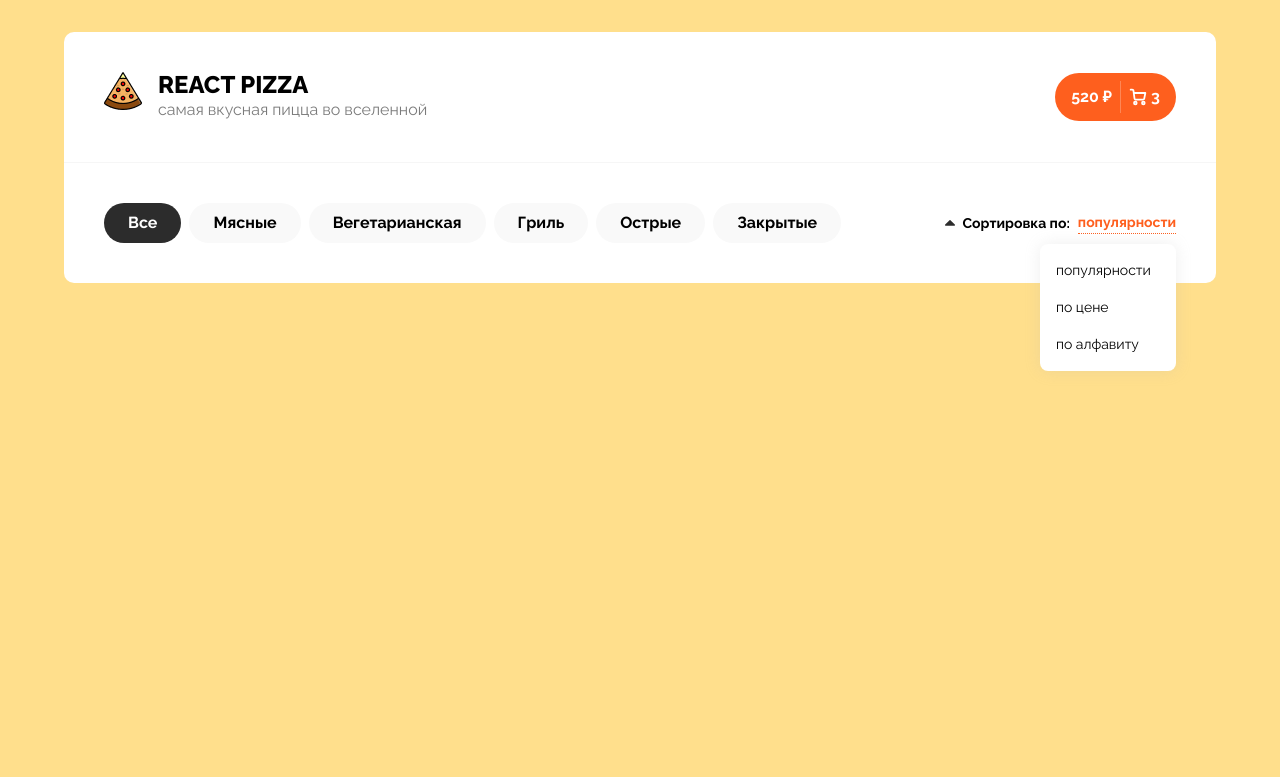
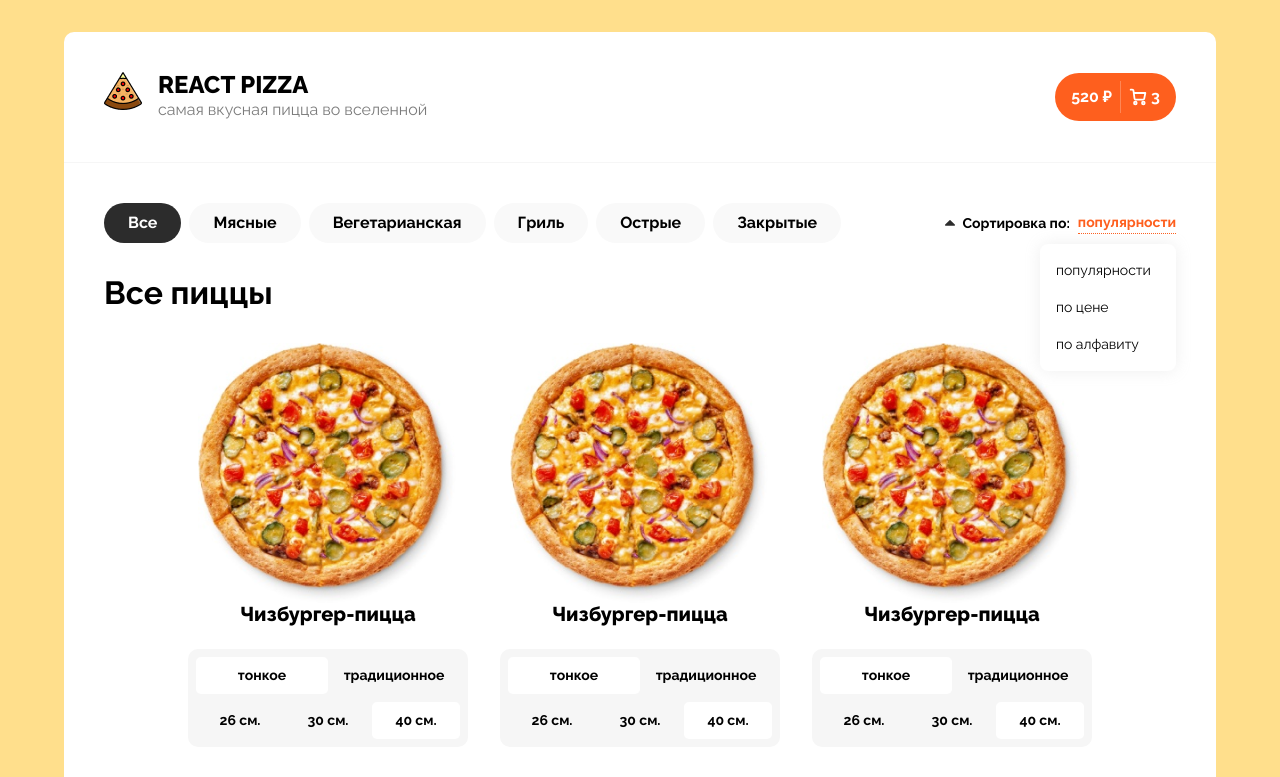
Before and after one commit to beckyuldashev/react-pizza, a React (Create React App) app: page / in a window 1280 px wide. Shown: the top 777 px of the page. Built offline with nearby package versions, Linux system fonts and the light colour scheme.

Commit message:
markup card component

```diff
--- /dev/null
+++ b/src/components/PizzaCard/PizzaCard.jsx
@@ -0,0 +1,27 @@
+import pizza from "../../assets/img/pizza.png";
+
+import cl from "./PizzaCard.module.css";
+
+const PizzaCard = () => {
+  return (
+    <div className={cl.card}>
+      <img className={cl.img} src={pizza} alt="pizza" />
+      <div className={cl.info}>
+        <h3 className={cl.title}>Чизбургер-пицца</h3>
+        <div className={cl.variants}>
+          <ul className={cl.list}>
+            <li className={cl.item + " " + cl.active}>тонкое</li>
+            <li className={cl.item}>традиционное</li>
+          </ul>
+          <ul className={cl.list}>
+            <li className={cl.item}>26 см.</li>
+            <li className={cl.item}>30 см.</li>
+            <li className={cl.item + " " + cl.active}>40 см.</li>
+          </ul>
+        </div>
+      </div>
+    </div>
+  );
+};
+
+export default PizzaCard;
--- /dev/null
+++ b/src/components/PizzaCard/PizzaCard.module.css
@@ -0,0 +1,46 @@
+.card {
+  text-align: center;
+}
+
+.img {
+  margin-inline: auto;
+}
+
+.title {
+  font-weight: var(--fw-eb);
+  font-size: var(--fz-500);
+}
+
+.info > * + * {
+  margin-top: 1.5rem;
+}
+
+.variants {
+  padding: .5rem;
+  background-color: var(--clr-neutral-150);
+  border-radius: .625rem;
+}
+
+.list {
+  display: flex;
+}
+
+.list > * {
+  flex: 1;
+}
+
+.list + .list {
+  margin-top: .5rem;
+}
+
+.item {
+  border-radius: .3125rem;
+  padding: .5rem;
+  cursor: pointer;
+  font-size: var(--fz-300);
+  font-weight: var(--fw-bold);
+}
+
+.active {
+  background-color: #fff;
+}
--- /dev/null
+++ b/src/components/Pizzas/Pizzas.jsx
@@ -0,0 +1,30 @@
+import PizzaCard from "../PizzaCard/PizzaCard";
+
+import cl from "./Pizzas.module.css";
+
+const Pizzas = () => {
+  return (
+    <section>
+      <h2 className={cl.title}>Все пиццы</h2>
+      <ul className={cl.list}>
+        <li>
+          <PizzaCard />
+        </li>
+        <li>
+          <PizzaCard />
+        </li>
+        <li>
+          <PizzaCard />
+        </li>
+        <li>
+          <PizzaCard />
+        </li>
+        <li>
+          <PizzaCard />
+        </li>
+      </ul>
+    </section>
+  );
+};
+
+export default Pizzas;
--- /dev/null
+++ b/src/components/Pizzas/Pizzas.module.css
@@ -0,0 +1,11 @@
+.title {
+  font-size: var(--fz-800);
+}
+
+.list {
+  display: grid;
+  grid-template-columns: repeat(auto-fit, 17.5rem);
+  gap: 2rem;
+  margin-top: 2rem;
+  justify-content: center;
+}
--- a/src/pages/Home/Home.jsx
+++ b/src/pages/Home/Home.jsx
@@ -1,4 +1,5 @@
 import Filters from "../../components/Filters/Filters";
+import Pizzas from "../../components/Pizzas/Pizzas";
 
 import cl from "./Home.module.css";
 
@@ -6,6 +7,7 @@ const Home = () => {
   return (
     <main className={cl.main}>
       <Filters />
+      <Pizzas />
     </main>
   );
 };
--- a/src/pages/Home/Home.module.css
+++ b/src/pages/Home/Home.module.css
@@ -1,3 +1,7 @@
 .main {
   padding: 2.5rem;
 }
+
+.main > * + * {
+  margin-top: 2rem;
+}
```
Also changed, not shown: src/assets/img/pizza.png (added).
